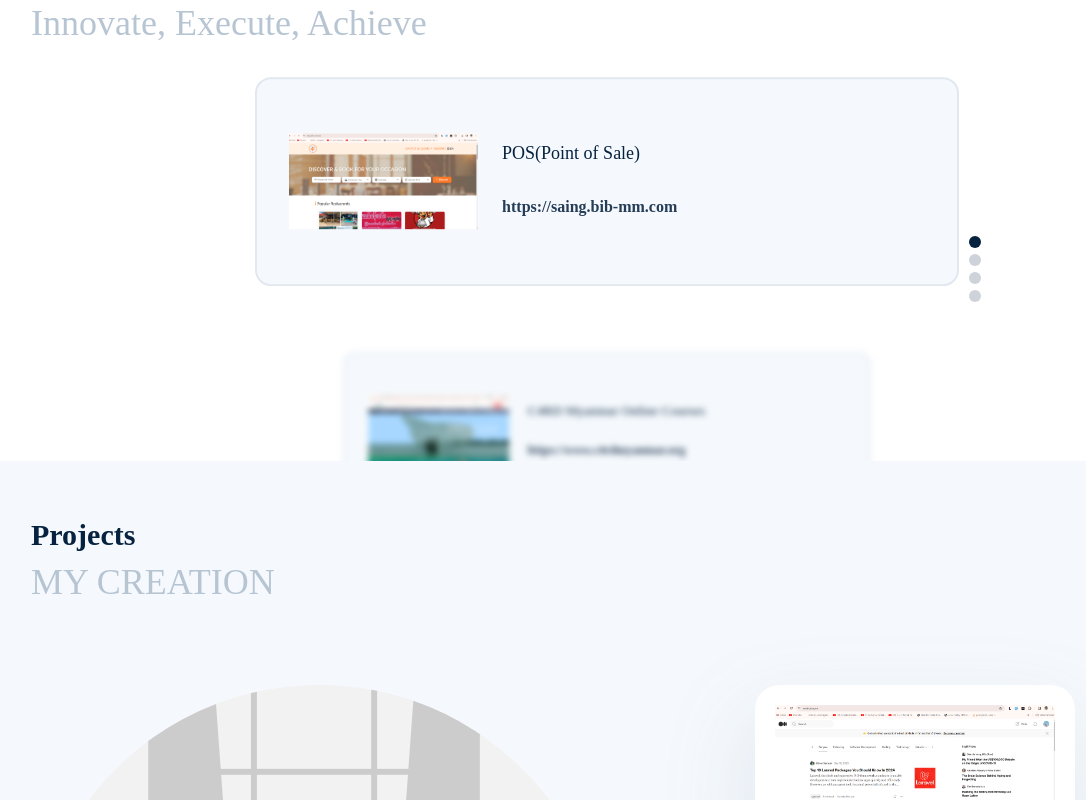
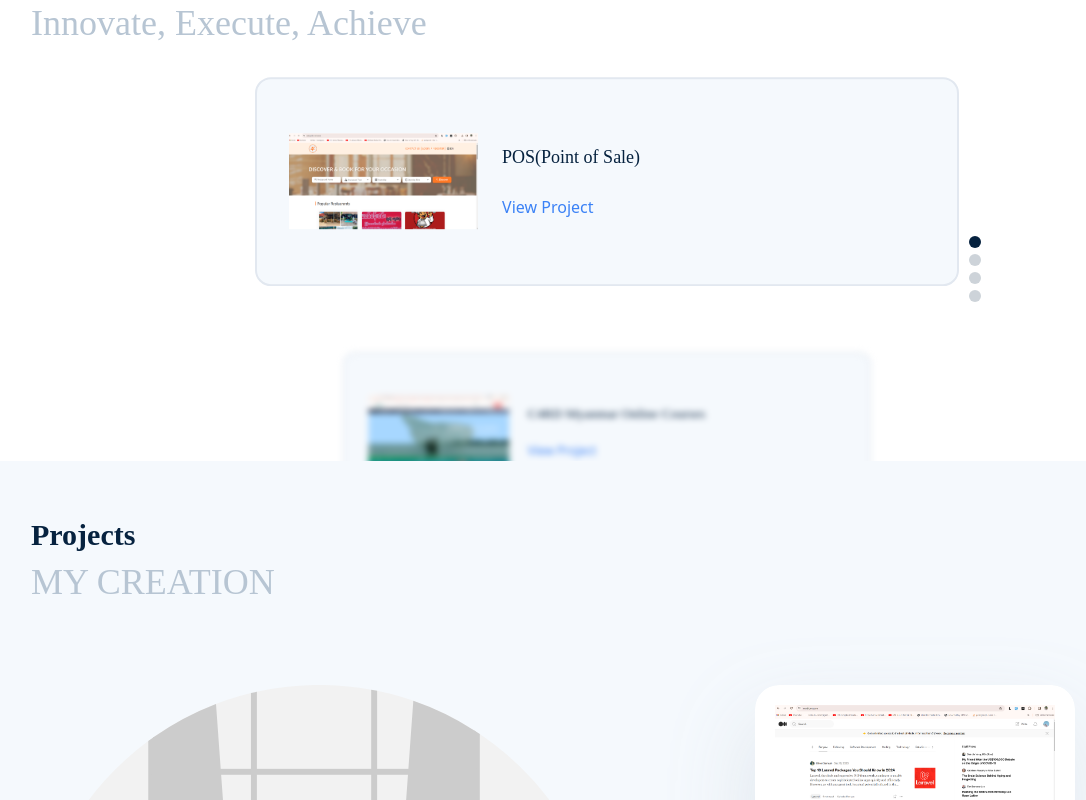
Before and after one commit to shwephuehmone25/portfolio, a React (Vite) app: page / in a window 1280 px wide. Shown: the part 2900-3700 px from the top of the page, without its empty margins (33-1119 px from the left). Built offline with nearby package versions, Linux system fonts and the light colour scheme; a web font is replaced by a local one.

Commit message:
add project demo link to view the project demo

```diff
--- a/src/components/Testimonials.jsx
+++ b/src/components/Testimonials.jsx
@@ -35,19 +35,27 @@ const Testimonials = () => {
           modules={[Pagination]}
           className="md:h-96 h-[40rem] max-w-3xl"
         >
+
           {Testimonials.testimonials_content.map((content, i) => (
             <SwiperSlide key={i}>
               <div
-                className={` duration-500 bg-bg_light_primary mx-8 border-2
-              p-8 h-full rounded-2xl flex items-center gap-6
-               border-slate-200 md:flex-row flex-col
+                className={`duration-500 bg-bg_light_primary mx-8 border-2
+                p-8 h-full rounded-2xl flex items-center gap-6
+              border-slate-200 md:flex-row flex-col
                 ${activeIndex !== i && "scale-75 blur-sm"}`}
               >
                 <img src={content.img} alt="..." className="h-24" />
                 <div>
                   <h2 className="text-lg font-medium">{content.name}</h2>
                   <br />
-                  <h6>{content.demo}</h6>
+                  {/* Check if demo value is "#" indicating no link, else render as a link */}
+                  {content.demo !== "#" ? (
+                    <a href={content.demo} target="_blank" rel="noopener noreferrer" className="text-blue-500 hover:underline">
+                      View Project
+                    </a>
+                  ) : (
+                    <span>Link Not Available</span>
+                  )}
                 </div>
               </div>
             </SwiperSlide>
```
